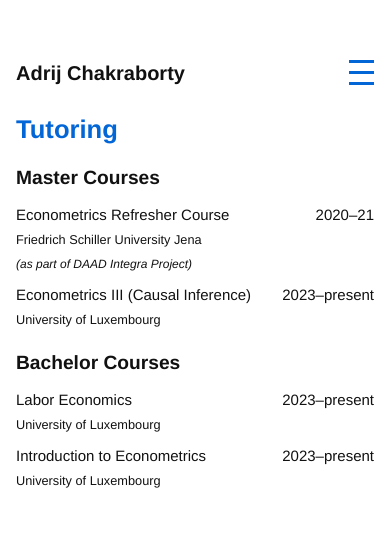
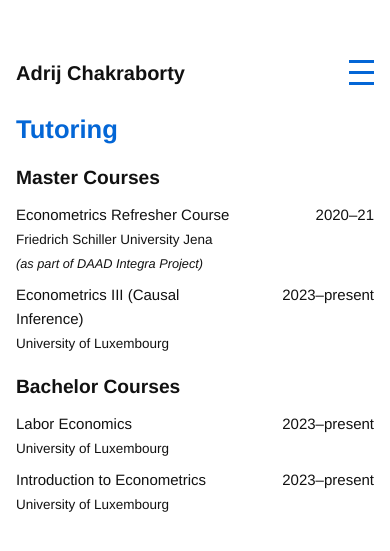
Before and after one commit to AdrijC3/AdrijC3.github.io, a Jekyll site: the page built from tutoring.md, in a window 390 px wide. Shown: the top 551 px of the page. Built offline with Jekyll 4.4.1, drawn with Linux system fonts in a browser that asks for light colours.

Commit message:
Improved mobile layout for tutoring page with date alignment and fixed column width

```diff
--- a/_layouts/default.html
+++ b/_layouts/default.html
@@ -111,14 +111,6 @@
     }
 
     @media (max-width: 600px) {
-      .tutoring-univ {
-        font-size: 0.85em !important;
-      }
-
-      .tutoring-note {
-        font-size: 0.8em !important;
-      }
-
       body {
         padding: 1.5rem 1rem;
         font-size: 15px;
@@ -182,6 +174,24 @@
         font-size: 1rem;
         line-height: 1.5;
         margin-bottom: 1rem;
+      }
+
+      /* ✅ Tutoring layout fix on mobile */
+      .tutoring-row {
+        flex-direction: row;
+        align-items: flex-start;
+      }
+
+      .tutoring-left {
+        max-width: 225px;
+        flex-shrink: 1;
+        word-wrap: break-word;
+      }
+
+      .tutoring-right {
+        text-align: right;
+        white-space: nowrap;
+        padding-left: 0.5rem;
       }
     }
 
--- a/tutoring.md
+++ b/tutoring.md
@@ -7,37 +7,37 @@ title: Tutoring
 
 ### Master Courses
 
-<div style="display: flex; justify-content: space-between; margin-bottom: 0.5rem;">
-  <div>
+<div class="tutoring-row" style="display: flex; justify-content: space-between; margin-bottom: 0.5rem;">
+  <div class="tutoring-left">
     Econometrics Refresher Course<br>
     <span class="tutoring-univ">Friedrich Schiller University Jena</span><br>
     <span class="tutoring-note"><em>(as part of DAAD Integra Project)</em></span>
   </div>
-  <div style="text-align: right; white-space: nowrap;">2020–21</div>
+  <div class="tutoring-right">2020–21</div>
 </div>
 
-<div style="display: flex; justify-content: space-between; margin-bottom: 0.5rem;">
-  <div>
+<div class="tutoring-row" style="display: flex; justify-content: space-between; margin-bottom: 0.5rem;">
+  <div class="tutoring-left">
     Econometrics III (Causal Inference)<br>
     <span class="tutoring-univ">University of Luxembourg</span>
   </div>
-  <div style="text-align: right; white-space: nowrap;">2023–present</div>
+  <div class="tutoring-right">2023–present</div>
 </div>
 
 ### Bachelor Courses
 
-<div style="display: flex; justify-content: space-between; margin-bottom: 0.5rem;">
-  <div>
+<div class="tutoring-row" style="display: flex; justify-content: space-between; margin-bottom: 0.5rem;">
+  <div class="tutoring-left">
     Labor Economics<br>
     <span class="tutoring-univ">University of Luxembourg</span>
   </div>
-  <div style="text-align: right; white-space: nowrap;">2023–present</div>
+  <div class="tutoring-right">2023–present</div>
 </div>
 
-<div style="display: flex; justify-content: space-between; margin-bottom: 0.5rem;">
-  <div>
+<div class="tutoring-row" style="display: flex; justify-content: space-between; margin-bottom: 0.5rem;">
+  <div class="tutoring-left">
     Introduction to Econometrics<br>
     <span class="tutoring-univ">University of Luxembourg</span>
   </div>
-  <div style="text-align: right; white-space: nowrap;">2023–present</div>
+  <div class="tutoring-right">2023–present</div>
 </div>
```
